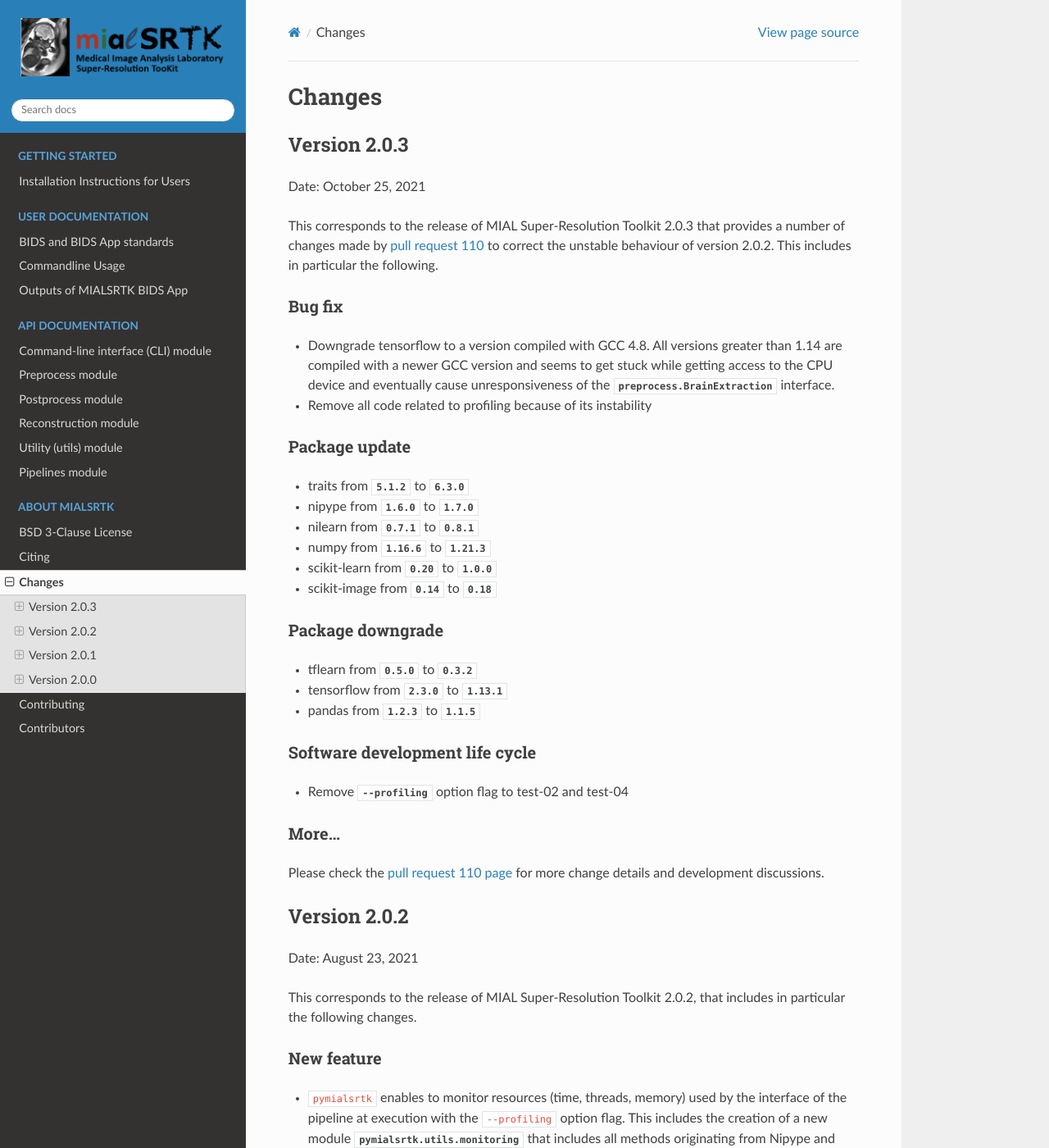
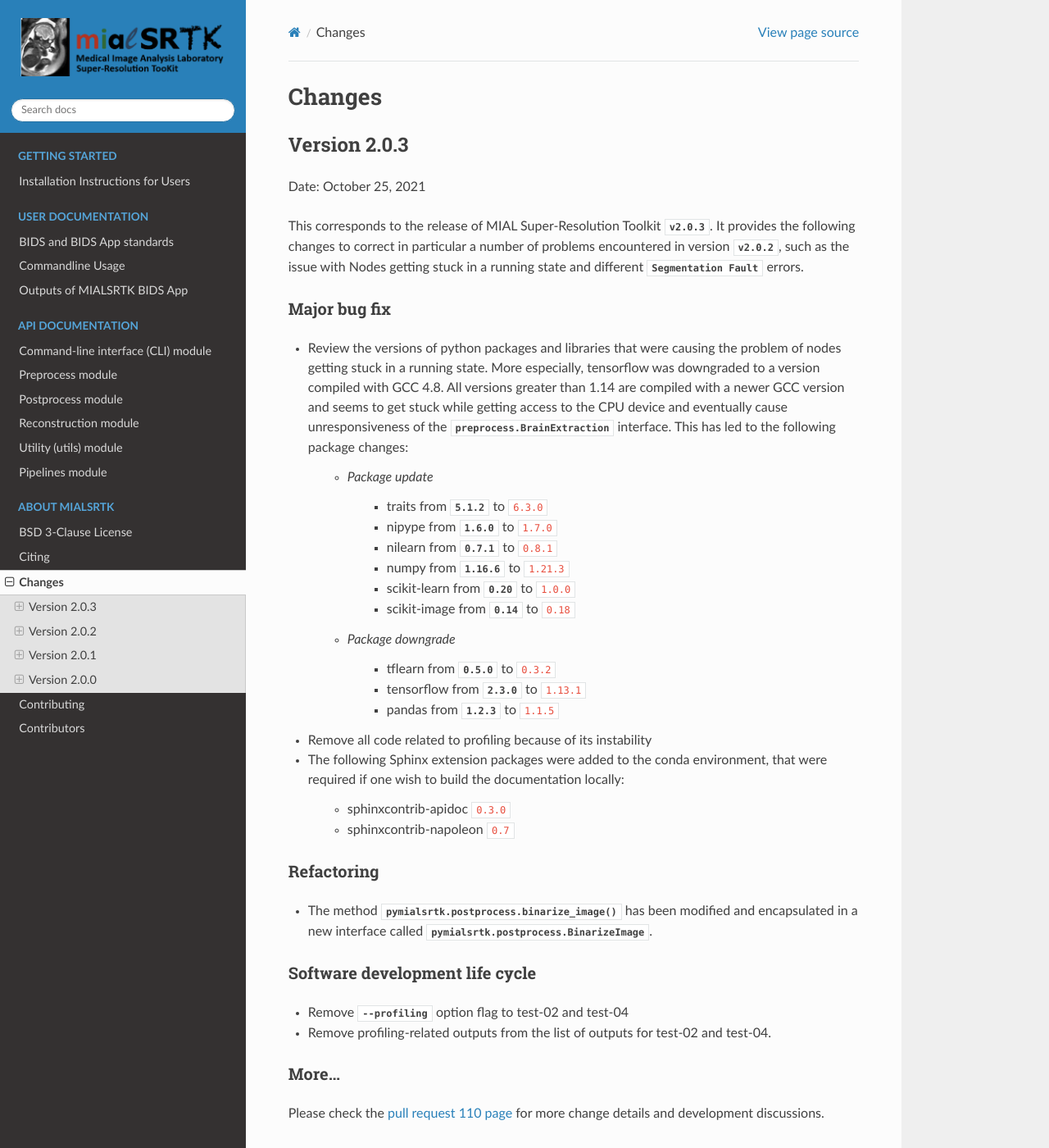
Before and after one commit to Medical-Image-Analysis-Laboratory/mialsuperresolutiontoolkit, a Sphinx documentation site: the page built from documentation/changes.rst, in a window 1280 px wide and 1400 px high. Shown: the whole window at 82% size. Built offline with Sphinx 7.4.7 and the Read the Docs theme 2.0.0, drawn with Linux system fonts in a browser that asks for light colours; the version number could not be read and is left out.

Commit message:
DOC: Update the list of changes for upcoming 2.0.3 version

```diff
--- a/documentation/changes.rst
+++ b/documentation/changes.rst
@@ -8,41 +8,52 @@ Version 2.0.3
 
 Date: October 25, 2021
 
-This corresponds to the release of MIAL Super-Resolution Toolkit 2.0.3 that provides a
-number of changes made by `pull request 110 <https://github.com/Medical-Image-Analysis-Laboratory/mialsuperresolutiontoolkit/pull/110>`_
-to correct the unstable behaviour of version 2.0.2. This includes in particular the following.
+This corresponds to the release of MIAL Super-Resolution Toolkit `v2.0.3`. It provides the following
+changes to correct in particular a number of problems encountered in version `v2.0.2`, such as the issue with Nodes getting stuck in
+a running state and different `Segmentation Fault` errors.
 
-Bug fix
-========
+Major bug fix
+==============
 
-* Downgrade tensorflow to a version compiled with GCC 4.8.
+* Review the versions of python packages and libraries that were causing the problem of nodes getting stuck
+  in a running state. More especially, tensorflow was downgraded to a version compiled with GCC 4.8.
   All versions greater than 1.14 are compiled with a newer GCC version and seems to
   get stuck while getting access to the CPU device and eventually cause
-  unresponsiveness of the `preprocess.BrainExtraction` interface.
+  unresponsiveness of the `preprocess.BrainExtraction` interface. This has led to the following package changes:
+
+    * *Package update*
+
+        * traits from `5.1.2` to ``6.3.0``
+        * nipype from `1.6.0` to ``1.7.0``
+        * nilearn from `0.7.1` to ``0.8.1``
+        * numpy from `1.16.6` to ``1.21.3``
+        * scikit-learn from `0.20` to ``1.0.0``
+        * scikit-image from `0.14` to ``0.18``
+
+    * *Package downgrade*
+
+        * tflearn from `0.5.0` to ``0.3.2``
+        * tensorflow from `2.3.0` to ``1.13.1``
+        * pandas from `1.2.3` to ``1.1.5``
 
 * Remove all code related to profiling because of its instability
 
-Package update
-===============
+* The following Sphinx extension packages were added to the conda environment, that were required if one wish
+  to build the documentation locally:
+    * sphinxcontrib-apidoc ``0.3.0``
+    * sphinxcontrib-napoleon ``0.7``
 
-* traits from `5.1.2` to `6.3.0`
-* nipype from `1.6.0` to `1.7.0`
-* nilearn from `0.7.1` to `0.8.1`
-* numpy from `1.16.6` to `1.21.3`
-* scikit-learn from `0.20` to `1.0.0`
-* scikit-image from `0.14` to `0.18`
+Refactoring
+============
 
-Package downgrade
-=================
-
-* tflearn from `0.5.0` to `0.3.2`
-* tensorflow from `2.3.0` to `1.13.1`
-* pandas from `1.2.3` to `1.1.5`
+* The method `pymialsrtk.postprocess.binarize_image()` has been modified and encapsulated in a new interface
+  called `pymialsrtk.postprocess.BinarizeImage`.
 
 Software development life cycle
 ================================
 
 * Remove `--profiling` option flag to test-02 and test-04
+* Remove profiling-related outputs from the list of outputs for test-02 and test-04.
 
 More...
 ========
```
